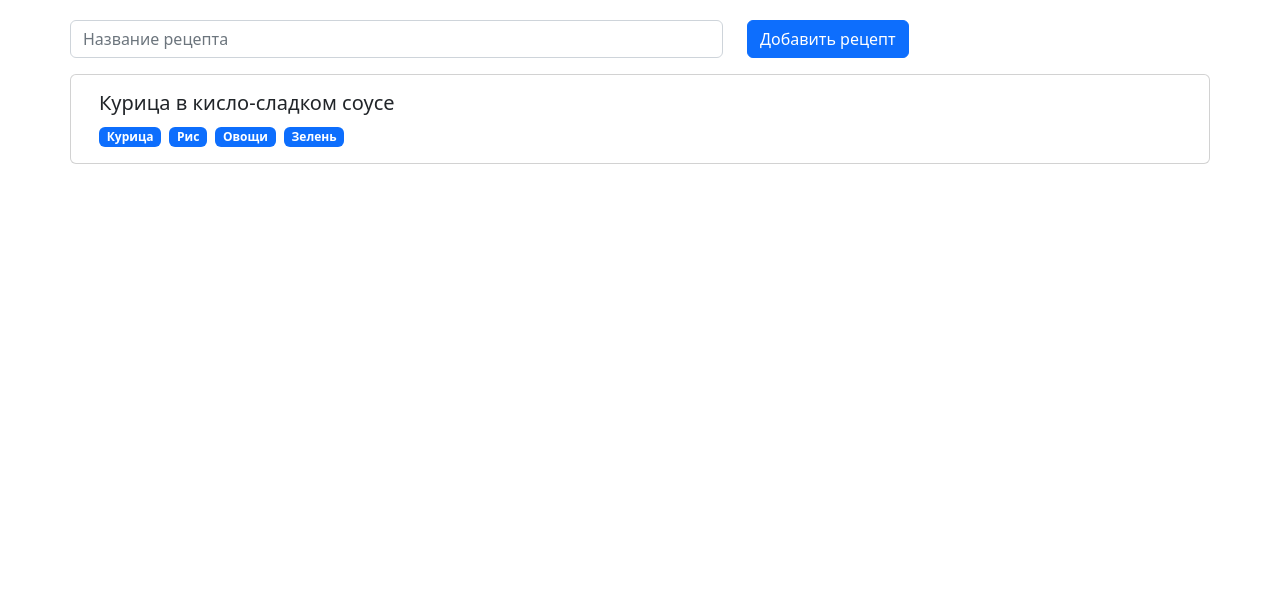
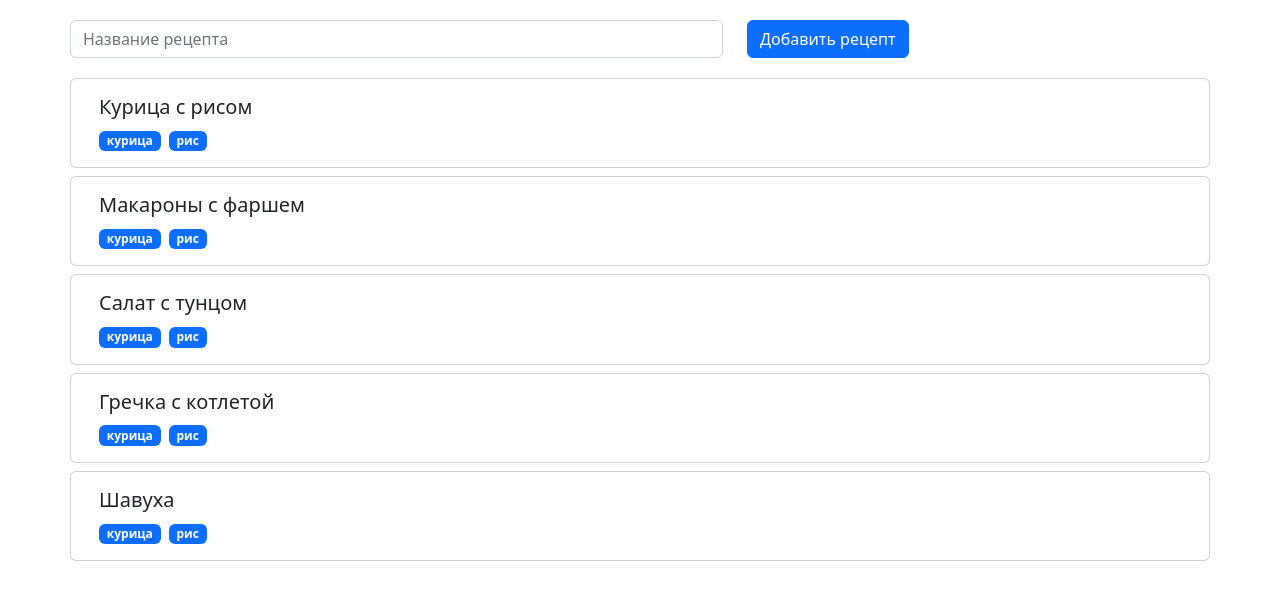
Before and after one commit to serg-kan/recipe-app, a React (Create React App) app in the folder frontend/: page / in a window 1280 px wide. Shown: the top 600 px of the page. Built offline with nearby package versions, Linux system fonts and the light colour scheme.

Commit message:
feat: added state

```diff
--- a/frontend/src/App.js
+++ b/frontend/src/App.js
@@ -1,14 +1,76 @@
+import { useState } from 'react';
 import Container from 'react-bootstrap/Container';
 import RecipeCard from './components/RecipeCard/RecipeCard';
 import RecipeForm from './components/RecipeForm/RecipeForm';
 
 import './App.css'
 
+const testData = [
+  {
+    id: 0,
+    name: "Курица с рисом",
+    ingredients: ["курица", "рис"],
+    fats: 10,
+    carbs: 5,
+    proteins: 20,
+  },
+  {
+    id: 1,
+    name: "Макароны с фаршем",
+    ingredients: ["курица", "рис"],
+    fats: 10,
+    carbs: 5,
+    proteins: 20,
+  },
+  {
+    id: 2,
+    name: "Салат с тунцом",
+    ingredients: ["курица", "рис"],
+    fats: 10,
+    carbs: 5,
+    proteins: 20,
+  },
+  {
+    id: 3,
+    name: "Гречка с котлетой",
+    ingredients: ["курица", "рис"],
+    fats: 10,
+    carbs: 5,
+    proteins: 20,
+  },
+  {
+    id: 4,
+    name: "Шавуха",
+    ingredients: ["курица", "рис"],
+    fats: 10,
+    carbs: 5,
+    proteins: 20,
+  }
+]
+
 function App() {
+  const [recipes, setRecipes] = useState(testData);
+
+  const addRecipe = (newRecipe) => {
+    setRecipes([...recipes, newRecipe]);
+  }
   return (
     <Container className="App">
-      <RecipeForm />
-      <RecipeCard />
+      <RecipeForm addRecipe={addRecipe} />
+
+      {
+        recipes.map(({ id, name, ingredients, fats, carbs, proteins }) => (
+          <RecipeCard
+            key={id}
+            name={name}
+            ingredients={ingredients}
+            fats={fats}
+            carbs={carbs}
+            proteins={proteins}
+          />
+        ))
+      }
+
     </Container>
   );
 }
--- a/frontend/src/components/RecipeCard/RecipeCard.jsx
+++ b/frontend/src/components/RecipeCard/RecipeCard.jsx
@@ -7,13 +7,14 @@ import Badge from 'react-bootstrap/Badge';
 const RecipeCard = ({ name, description, ingredients }) => {
   return (
     <Row >
-        <Card className="mx-auto">
+        <Card className="mx-auto m-1">
           <Card.Body>
-            <Card.Title>Курица в кисло-сладком соусе</Card.Title>
-            <Badge className="me-2">Курица</Badge>
-            <Badge className="me-2">Рис</Badge>
-            <Badge className="me-2">Овощи</Badge>
-            <Badge className="me-2">Зелень</Badge>
+            <Card.Title>{name}</Card.Title>
+            {
+              ingredients.map((ingredient) => (
+                <Badge className="me-2">{ingredient}</Badge>
+              ))
+            }
           </Card.Body>
         </Card>
     </Row>
--- a/frontend/src/components/RecipeForm/RecipeForm.jsx
+++ b/frontend/src/components/RecipeForm/RecipeForm.jsx
@@ -7,8 +7,7 @@ import Row from 'react-bootstrap/Row';
 
 import { getAllRecipes } from '../../api/RecipeApi';
 
-const RecipeForm = () => {
-  const [recipes, setRecipes] = useState({});
+const RecipeForm = ({ addRecipe }) => {
   const [recipeName, setRecipeName] = useState('');
 
   useEffect(() => {
@@ -18,6 +17,15 @@ const RecipeForm = () => {
 
   const onSubmit = (e) => {
     e.preventDefault();
+
+    addRecipe({
+      name: recipeName,
+      ingredients: [],
+      fats: 0,
+      carbs: 10,
+      proteins: 10,
+    });
+
     setRecipeName('');
   }
 
```
Also changed, not shown: frontend/src/components/RecipeCard/RecipeCard.module.css (added).
